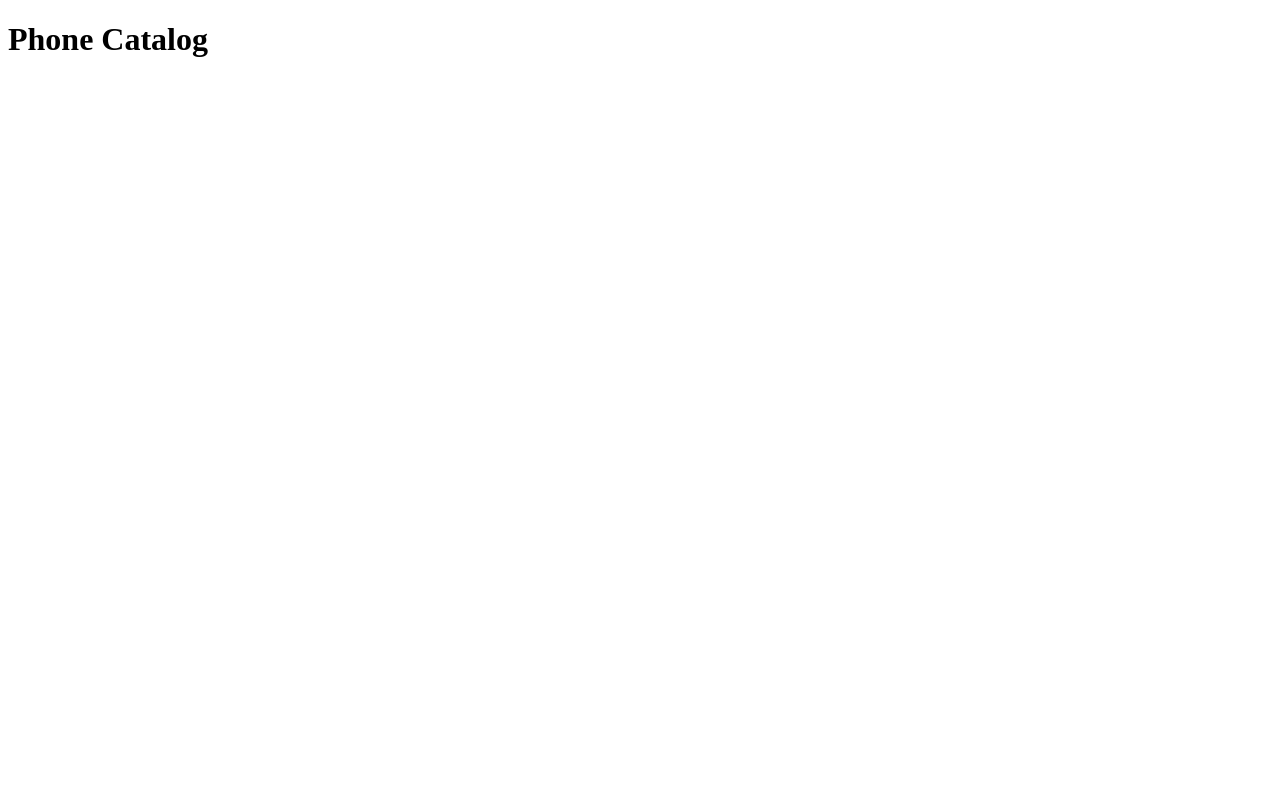
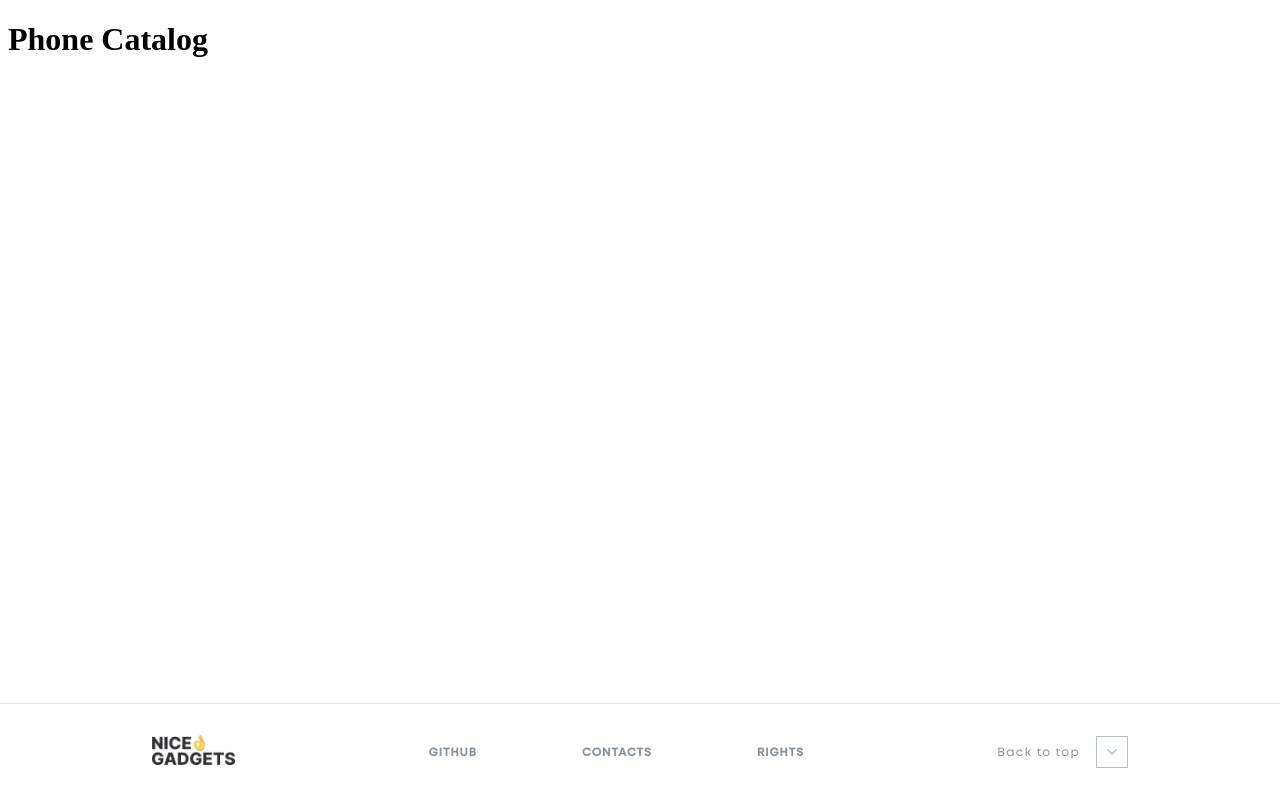
Before and after one commit to fe-feb23-code-hunters/fe_phone-catalog, a React (Create React App) app: page / in a window 1280 px wide. Built offline with nearby package versions, Linux system fonts and the light colour scheme.

Commit message:
Implemented footer

```diff
--- a/src/App.tsx
+++ b/src/App.tsx
@@ -1,8 +1,10 @@
+import { Footer } from './components/Footer';
 import './styles/App.scss';
 
 const App = () => (
   <div className="App">
     <h1>Phone Catalog</h1>
+    <Footer />
   </div>
 );
 
--- /dev/null
+++ b/src/components/Footer/Footer.module.scss
@@ -0,0 +1,118 @@
+@import "../../styles/utils/mixins";
+@import "../../styles/utils/vars";
+@import "../../styles/fonts/fonts.scss";
+
+* {
+  box-sizing: border-box;
+}
+
+.container {
+  position: fixed;
+  bottom: 0;
+  left: 0;
+  width: 100%;
+}
+
+.footer {
+  display: flex;
+  flex-direction: column;
+  justify-content: space-between;
+
+  height: 320px;
+  padding: 35px 16px;
+  box-shadow: 0 -1px 0 #e2e6e9;
+
+  @include onTablet {
+    justify-content: space-between;
+    flex-direction: row;
+    align-items: center;
+
+    padding: 32px;
+    height: 96px;
+  }
+
+  @include onDesktop {
+    padding: 32px 152px;
+  }
+
+  &__top-action {
+    display: flex;
+    align-items: center;
+    justify-content: center;
+  }
+
+  &__top-action-message {
+    font-weight: 300;
+    font-size: 12px;
+    line-height: 15px;
+    font-family: "Mont", sans-serif;
+    color: $secondary-color;
+    letter-spacing: 0.1em;
+    margin-right: 16px;
+  }
+
+  &__top-action-button {
+    display: flex;
+    justify-content: center;
+    align-items: center;
+
+    width: 32px;
+    height: 32px;
+    padding: 0;
+    border: 1px solid $icons-color;
+    background-color: $white-color;
+    cursor: pointer;
+
+    &:hover {
+      border-color: $primary-color;
+      transition: border-color 0.5s ease-in-out;
+    }
+  }
+
+  &__logo {
+    height: 30px;
+  }
+
+  &__nav-list {
+    display: flex;
+    flex-direction: column;
+
+    padding: 0;
+    margin: 0;
+    list-style: none;
+
+    @include onTablet {
+      justify-content: space-between;
+      flex-direction: row;
+      align-items: center;
+    }
+
+    &-item {
+      @include onTablet {
+        margin-right: 15px;
+      }
+
+      @include onDesktop {
+        margin-right: 105px;
+      }
+    }
+
+    &-link {
+      text-decoration: none;
+      color: $secondary-color;
+      text-transform: uppercase;
+      font-weight: 800;
+      font-family: "Mont", sans-serif;
+      font-size: 12px;
+      line-height: 11px;
+      letter-spacing: 0.04em;
+      display: inline-block;
+      padding: 15px 0;
+      transition: color 0.5s ease-in-out;
+
+      &:hover {
+        color: $primary-color;
+      }
+    }
+  }
+}
--- /dev/null
+++ b/src/components/Footer/Footer.tsx
@@ -0,0 +1,70 @@
+/* eslint-disable jsx-a11y/control-has-associated-label */
+import Arrow from '../../icons/Arrow';
+import classes from './Footer.module.scss';
+
+const handleScrollToTop = () => {
+  window.scrollTo({
+    top: 0,
+    left: 0,
+    behavior: 'smooth',
+  });
+};
+
+export const Footer = () => {
+  const {
+    container,
+    footer,
+    'footer__nav-list': navList,
+    'footer__top-action': topAction,
+    footer__logo: footerLogo,
+    'footer__nav-list-item': navlistItem,
+    'footer__nav-list-link': navListLink,
+    'footer__top-action-message': topActionMessage,
+    'footer__top-action-button': topActionButton,
+  } = classes;
+
+  return (
+    <div className={container}>
+      <footer className={footer}>
+        <div>
+          <a href="/#">
+            <img
+              src={`${process.env.PUBLIC_URL}/img/logo/logo.png`}
+              alt="Nice Gadgets"
+              className={footerLogo}
+            />
+          </a>
+        </div>
+
+        <ul className={navList}>
+          <li className={navlistItem}>
+            <a href="/#" className={navListLink}>
+              github
+            </a>
+          </li>
+          <li className={navlistItem}>
+            <a href="/#" className={navListLink}>
+              contacts
+            </a>
+          </li>
+          <li>
+            <a href="/#" className={navListLink}>
+              rights
+            </a>
+          </li>
+        </ul>
+
+        <div className={topAction}>
+          <p className={topActionMessage}>Back to top</p>
+          <button
+            type="button"
+            className={topActionButton}
+            onClick={handleScrollToTop}
+          >
+            <Arrow />
+          </button>
+        </div>
+      </footer>
+    </div>
+  );
+};
--- /dev/null
+++ b/src/components/Footer/index.ts
@@ -0,0 +1 @@
+export * from './Footer';
```
